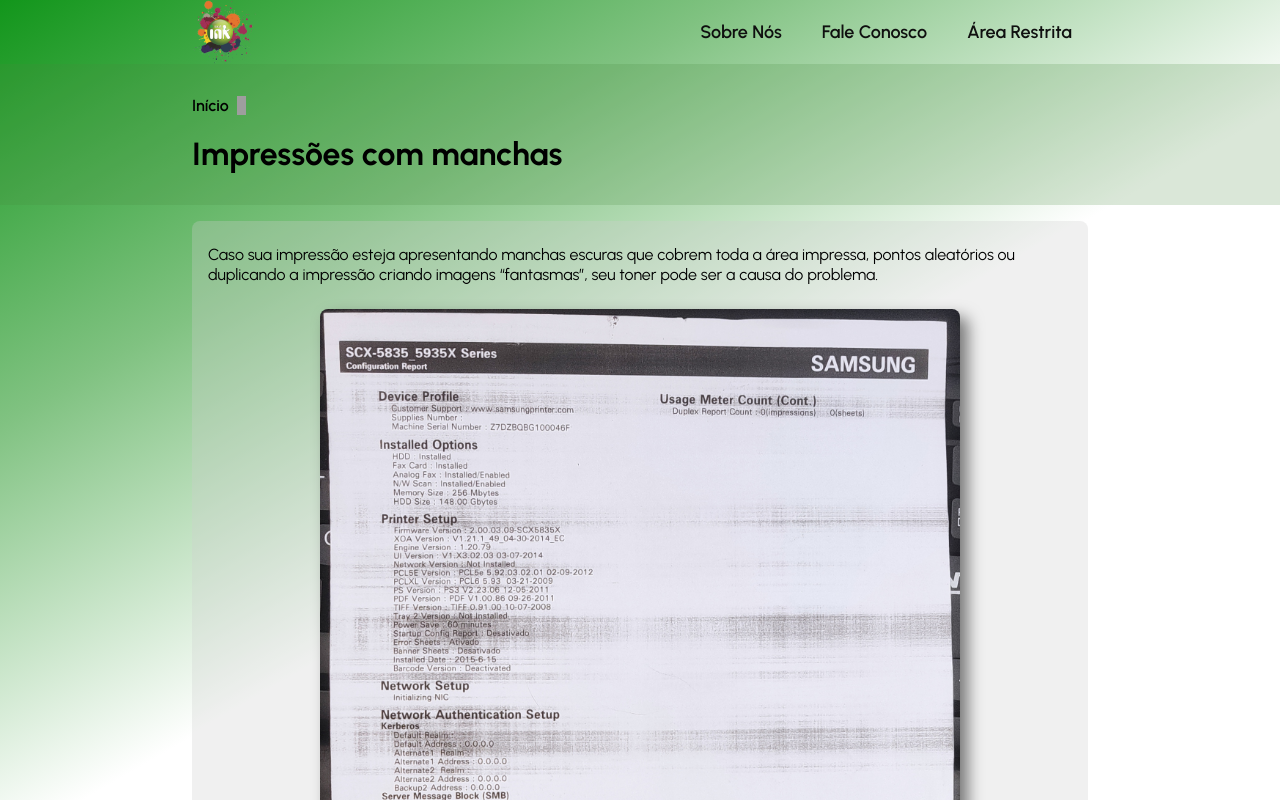
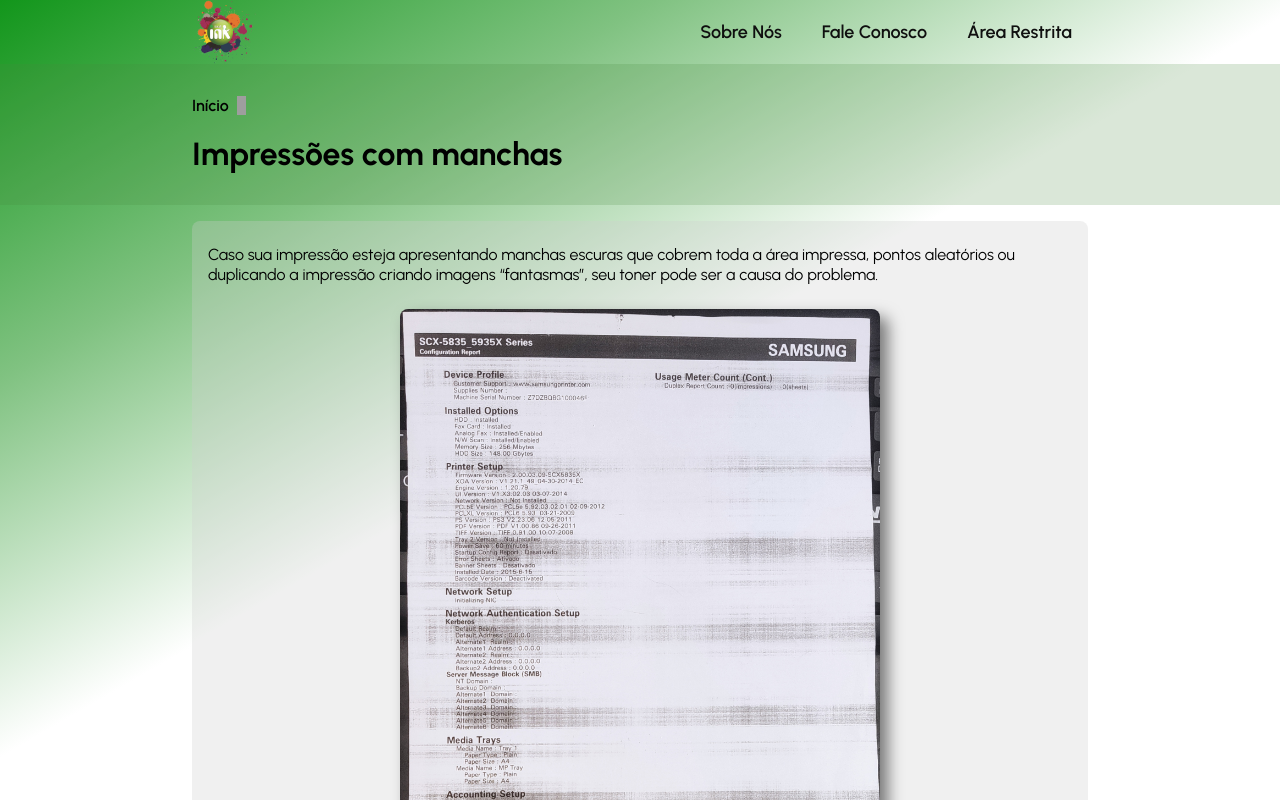
Before and after one commit to diegonacif/totalink-page, a React (Vite) app: page /article/stain-pages in a window 1280 px wide. Shown: the top 800 px of the page. Built offline with nearby package versions, Linux system fonts and the light colour scheme; grey boxes are pictures that could not be loaded; a web font is replaced by a local one.

Commit message:
feat: article stain pages

```diff
--- a/src/css/App.css
+++ b/src/css/App.css
@@ -770,6 +770,11 @@
 .article-container .article-main .article-content p {
   line-height: 1.25rem;
 }
+@media only screen and (min-width: 600px) {
+  .article-container .article-main > .article-content > img {
+    max-width: 30rem;
+  }
+}
 
 .article-header {
   width: 100%;
```
Also changed, not shown: src/articles/_Articles.scss (+5 -5 lines), 1 other file (tests, documents, lock files or other folders).
